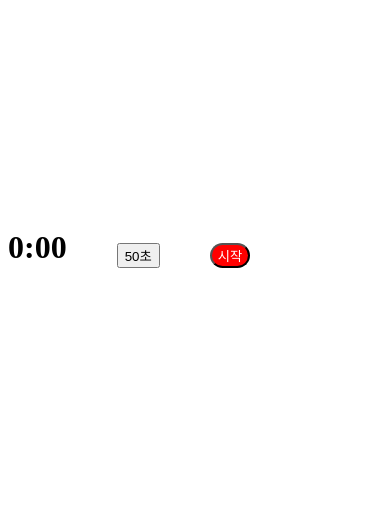
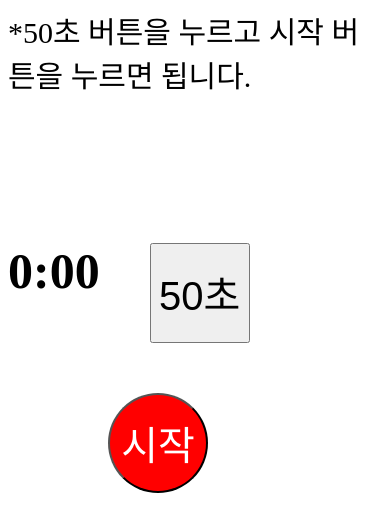
Before and after one commit to sally132/newloop, a plain HTML site: page index.html in a window 390 px wide. Drawn offline with Linux system fonts and the light colour scheme.

Commit message:
Update index.html

```diff
--- a/index.html
+++ b/index.html
@@ -1,7 +1,7 @@
 <!DOCTYPE html>
 <html lang="ko">
     <head>
-        <meta charset="utf-8">
+        <meta charset="utf-8" name="viewport" content="width=device-width, initial-scale=1.0">
         <title>자동 알람 반복</title>
 	<style>
 		#wrap{
@@ -25,11 +25,31 @@
 			height:200px;
 			//background-color:yellow;
 		}
+
+		@media only screen and (max-width: 600px){
+			body{
+				//font-size:50px;
+				//background-color:red;
+
+			}
+			h1{
+				font-size:50px;
+			}
+			.header{
+				font-size:30px;
+			}
+			button{
+				width:100px;
+				height:100px;
+				font-size:40px;
+			}
+		}
 	</style>
     </head>
     <body>
         <div id="wrap">
 	<div class="header">
+		*50초 버튼을 누르고 시작 버튼을 누르면 됩니다.
 	</div>
 	<div class="contents">
 	</div>
@@ -69,7 +89,8 @@
 		startButton.style.backgroundColor = "red";
 		startButton.style.color = "white";
 		startButton.style.borderRadius = "50px";
-		startButton.style.marginTop = "35px";
+		//startButton.style.marginTop = "35px";
+		startButton.style.margin= "50px 0px 0px 100px";
 
 
 		var check= true;
```
